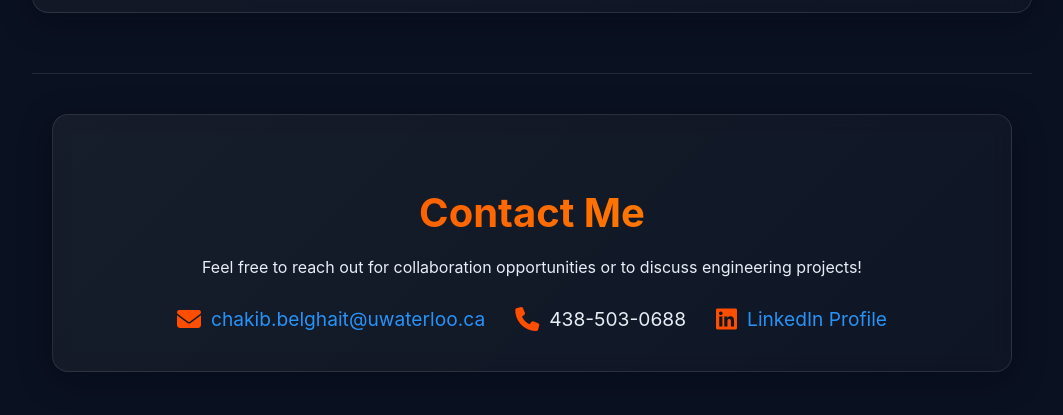
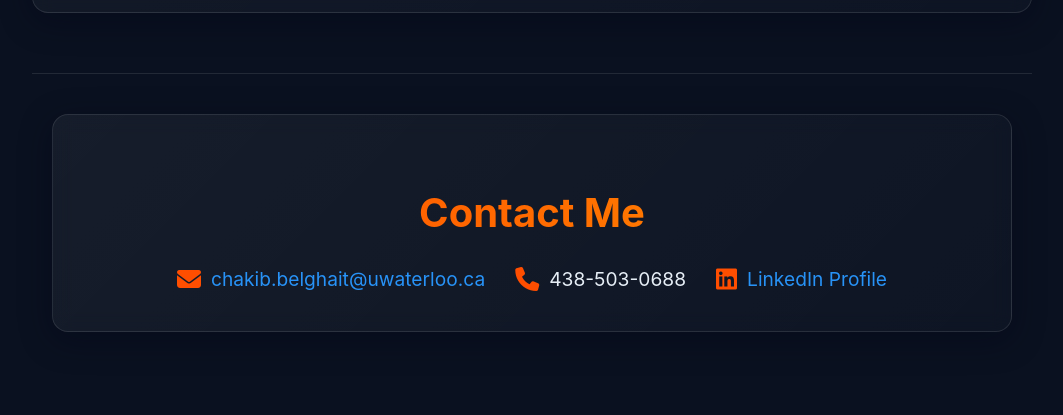
Before and after one commit to cbelghait26-oss/Portfolio-, a plain HTML site: page index.html in a window 1280 px wide. Shown: the part 3382-3797 px from the top of the page, without its empty margins (108-1171 px from the left). After the commit the page ends 3774 px from the top, so only its background shows below. Drawn offline with Linux system fonts and the light colour scheme.

Commit message:
Update index.html

```diff
--- a/index.html
+++ b/index.html
@@ -1434,7 +1434,7 @@ footer{
 <section id="contact">
   <div class="contact-container">
     <h2>Contact Me</h2>
-    <p>Feel free to reach out for collaboration opportunities or to discuss engineering projects!</p>
+
 
     <div class="contact-info">
       <div class="contact-item">
```
